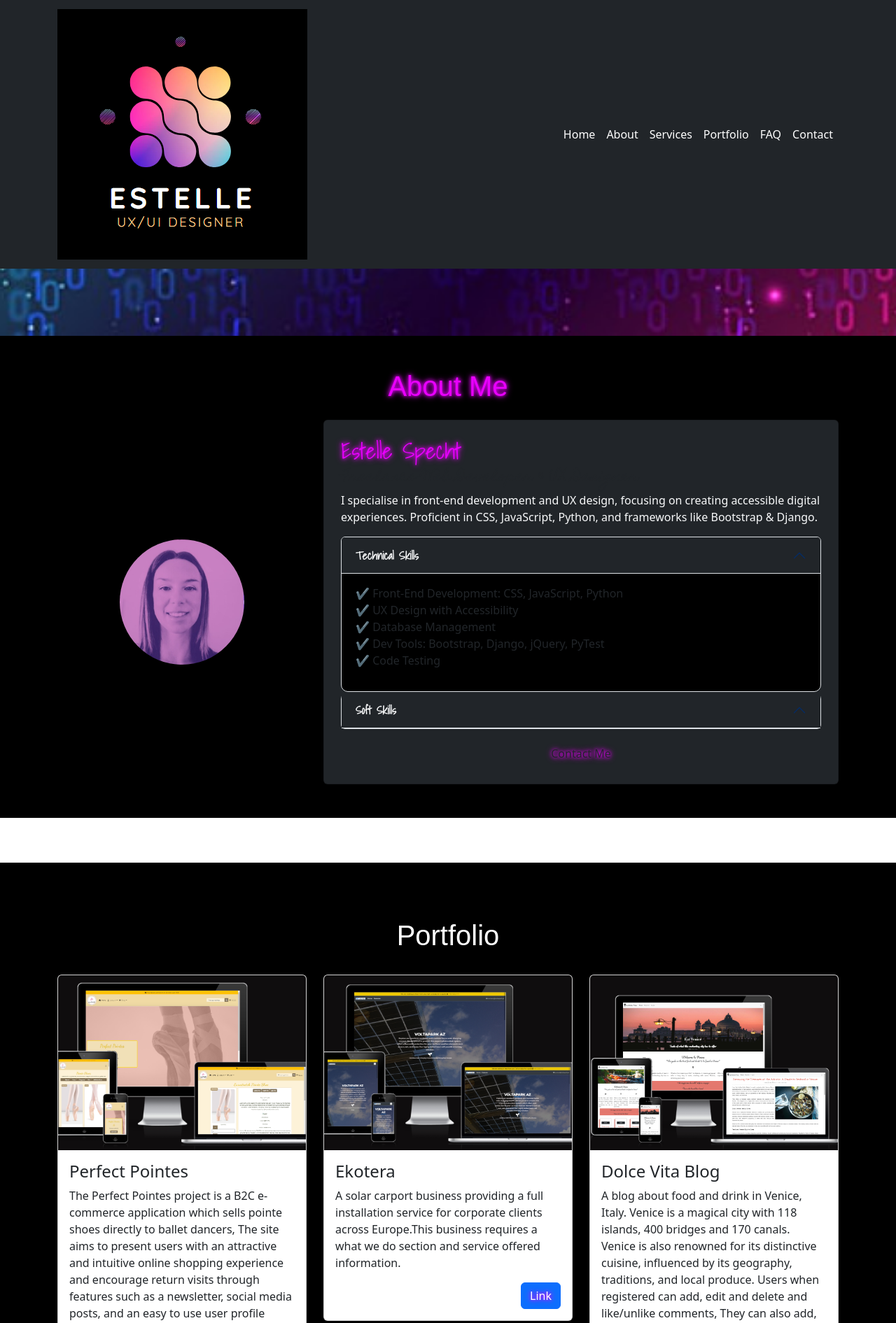
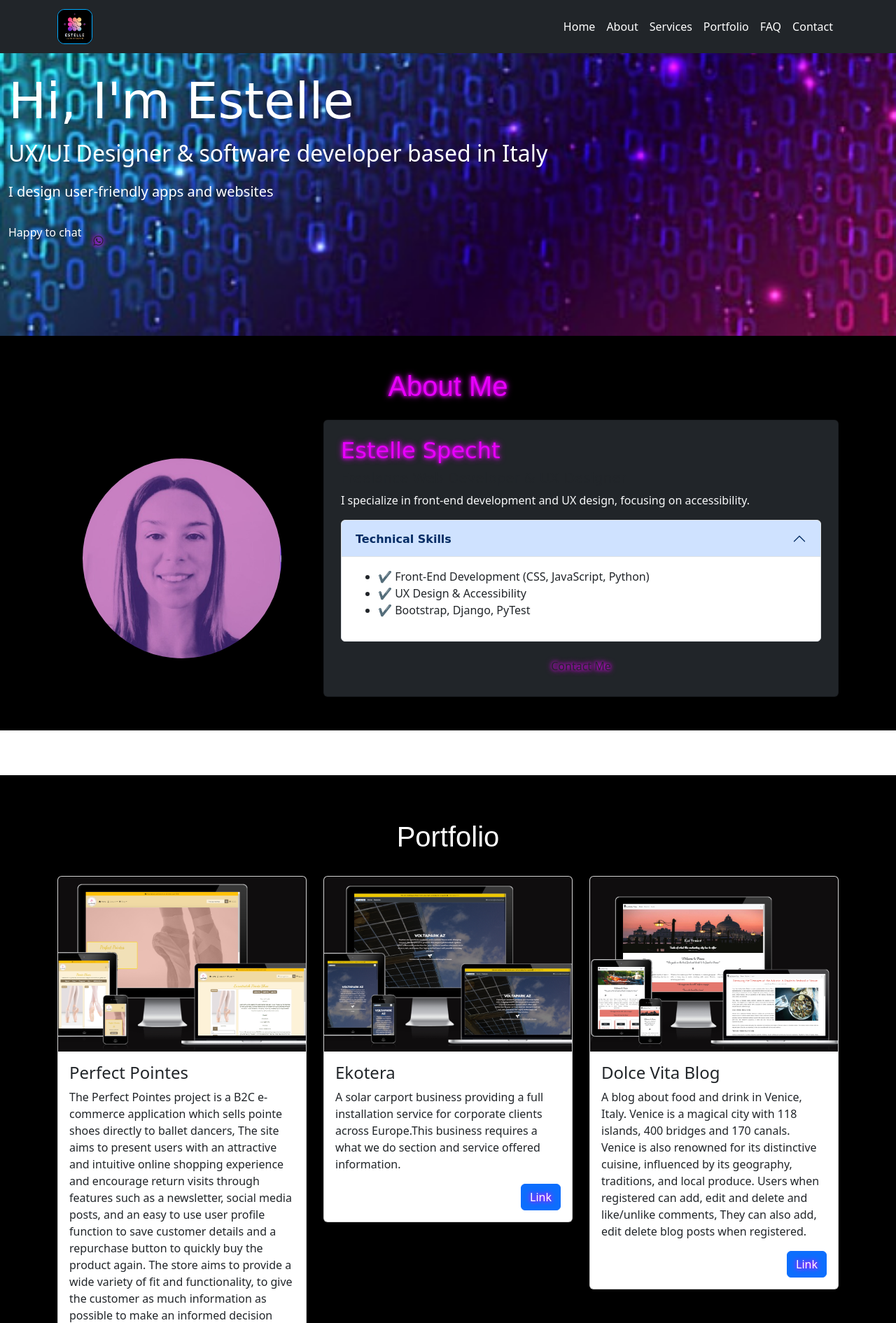
Before and after one commit to estii20/estelle_ux_designer, a plain HTML site: page index.html in a window 1280 px wide. Shown: the top 1891 px of the page at 70% size. Drawn offline with nearby package versions, Linux system fonts and the light colour scheme; a web font is replaced by a local one.

Commit message:
Update navbar and hero image style

```diff
--- a/css/style.css
+++ b/css/style.css
@@ -9,7 +9,7 @@
 body {
     background-color: #000000;
     color: #FFFFFF;
-    font-family: 'Montserrat', sans-serif;
+    font-family: 'Poppins', sans-serif;
     margin: 0;
     padding: 0;
     text-align: center;
@@ -38,11 +38,60 @@ h5 {
     margin-top: 4rem;
     padding-top: 4rem;
 }
+
 #contact {
     padding-bottom: 4rem;
 }
 
-/* hero background image */
+/* Navbar */
+.navbar {
+    transition: background 0.3s ease-in-out;
+}
+
+.navbar.scrolled {
+    background: rgba(0, 0, 0, 0.9);
+    box-shadow: 0 2px 10px rgba(0, 0, 0, 0.3);
+}
+
+.navbar-brand {
+    font-size: 1.8rem;
+    font-weight: bold;
+    color: #E900FF;
+}
+
+.nav-link {
+    color: #fff;
+    transition: color 0.3s ease-in-out;
+}
+
+.nav-link:hover {
+    color: #FFC600;
+}
+
+/* Fix navbar toggler icon color */
+.navbar-toggler-icon {
+    filter: invert(1);
+}
+
+/* Responsive logo */
+.logo {
+    max-width: 180px;
+    border: 1px solid #00aaff;
+    border-radius: 10px;
+    height: 50px;
+}
+
+/* Navbar */
+.navbar {
+    transition: background 0.3s ease-in-out;
+}
+
+.navbar.scrolled {
+    background: rgba(0, 0, 0, 0.9);
+    box-shadow: 0 2px 10px rgba(0, 0, 0, 0.3);
+}
+
+/* Hero image */
 .bgimage {
     height: 60vh;
     background: url('../images/hero.jpg') no-repeat center center fixed;
@@ -50,7 +99,7 @@ h5 {
     position: relative;
 }
 
-/* text css above hero image*/
+/* Hero Description */
 .hero_title {
     font-size: 4.5rem;
 }
@@ -68,16 +117,13 @@ h5 {
     color: white;
 }
 
-.logo {
-    height: 25vh;
+
+/* About Section */
+.fade-in {
+    opacity: 0;
+    transform: translateY(20px);
+    animation: fadeInUp 1s ease-out forwards;
 }
-
-/* Navbar toggler button */
-.custom-toggler .navbar-toggler-icon {
-    color: white;
-}
-
-/* about section image css */
 
 .text-neon {
     color: #E900FF;
@@ -102,8 +148,14 @@ h5 {
     box-shadow: 0 0 10px #FFC600;
 }
 
+/* Accordion */
 .accordion-button {
     font-weight: bold;
+    transition: transform 0.3s ease-in-out;
+}
+
+.accordion-button:hover {
+    transform: translateX(5px);
 }
 
 .accordion-button:not(.collapsed) {
@@ -111,23 +163,7 @@ h5 {
     color: white;
 }
 
-/* about section image css */
-
-.imageAboutPage {
-    width: 50%;
-    max-width: 50%;
-    height: auto;
-    border: 3px solid #FFC600;
-    border-radius: 10px;
-}
-
-.circle-image {
-    width: 50%;
-    height: auto;
-    border-radius: 50%;
-    object-fit: cover;
-}
-
+/* Buttons */
 .btn-neon {
     background: #E900FF;
     color: #000;
@@ -137,15 +173,21 @@ h5 {
     border-radius: 5px;
     display: inline-block;
     margin-top: 20px;
+    transition: all 0.3s ease-in-out;
 }
 
-.contact a {
-    color: #FFC600;
-    text-decoration: none;
-    font-size: 1.2em;
-    display: block;
-    margin: 10px 0;
+.btn-neon:hover {
+    background: #5800FF;
+    color: white;
+    box-shadow: 0 0 10px #E900FF, 0 0 20px #5800FF;
 }
+
+/* Animations */
+@keyframes fadeInUp {
+    0% { opacity: 0; transform: translateY(20px); }
+    100% { opacity: 1; transform: translateY(0); }
+}
+
 
 /* Portfolio Section */
 
--- a/index.html
+++ b/index.html
@@ -7,7 +7,9 @@
     <!-- linking css file -->
     <link rel="stylesheet" href="css/style.css">
     <!-- Google Fonts -->
-    <link href="https://fonts.googleapis.com/css2?family=Montserrat:wght@300;700&family=Homemade+Apple&family=Shadows+Into+Light&family=Sixtyfour+Convergence&display=swap" rel="stylesheet">
+    <link href="https://fonts.googleapis.com/css2?family=Montserrat:wght@300;700&family=Poppins:wght@300;700&display=swap"
+    rel="stylesheet">
+
     <link href="https://cdn.jsdelivr.net/npm/bootstrap@5.3.0/dist/css/bootstrap.min.css" rel="stylesheet">
     <title>Estelle's UX Portfolio</title>
 </head>
@@ -15,7 +17,7 @@
     <nav class="navbar navbar-expand-lg navbar-dark bg-dark fixed-top">
         <div class="container">
             <a class="navbar-brand text-white" href="index.html">
-                <img src="images/logo.png" class="img-fluid logo" alt="Estelle's Logo">
+                <img src="images/logo.png" class="logo" alt="Estelle's Logo">
             </a>
             <button class="navbar-toggler" type="button" data-bs-toggle="collapse"
             data-bs-target="#navbarSupportedContent" aria-controls="navbarSupportedContent"
@@ -48,9 +50,9 @@
         </div>
     </nav>
 
-    <!-- main banner -->
+    <!-- Hero image -->
     <section class="bgimage" id="home">
-        <div class="container-fluid">
+        <div class="container-fluid py-5">
             <div class="row">
             <div class="col-lg-12 col-md-12 col-sm-12 col-xs-12 hero-text">
                 <h2 class="hero_title">Hi, I'm Estelle</h2>
@@ -64,64 +66,34 @@
         </div>
     </section>
 
-    <section id="about" class="bg-black text-white py-5">
+    <!-- About Section -->
+    <section id="about" class="bg-black text-white py-5 fade-in">
         <div class="container">
             <h1 class="text-center mb-4 text-neon">About Me</h1>
             <div class="row align-items-center">
-                <!-- Profile Image -->
                 <div class="col-lg-4 col-md-6 text-center">
                     <img src="images/photo.png" class="img-fluid rounded-circle shadow-lg circle-image" alt="Estelle Specht">
                 </div>
-
-                <!-- About Info -->
                 <div class="col-lg-8 col-md-6">
                     <div class="card bg-dark text-light border-neon p-4">
                         <h2 class="text-neon">Estelle Specht</h2>
                         <h5 class="text-muted">Freelance Web Developer & UX Designer</h5>
-                        <p>
-                            I specialise in front-end development and UX design, focusing on creating accessible digital experiences.
-                            Proficient in CSS, JavaScript, Python, and frameworks like Bootstrap & Django.
-                        </p>
+                        <p>I specialize in front-end development and UX design, focusing on accessibility.</p>
 
-                        <!-- Skills Section -->
+                        <!-- Skills Accordion -->
                         <div class="accordion" id="skillsAccordion">
-                            <!-- Technical Skills -->
-                            <div class="accordion-item bg-black border-neon">
+                            <div class="accordion-item border-neon">
                                 <h2 class="accordion-header">
-                                    <button class="accordion-button bg-dark text-light" type="button"
-                                    data-bs-toggle="collapse" data-bs-target="#technicalSkills">
+                                    <button class="accordion-button" data-bs-toggle="collapse" data-bs-target="#technicalSkills">
                                         Technical Skills
                                     </button>
                                 </h2>
-                                <div id="technicalSkills" class="accordion-collapse collapse show"
-                                data-bs-parent="#skillsAccordion">
+                                <div id="technicalSkills" class="accordion-collapse collapse show">
                                     <div class="accordion-body">
-                                        <ul class="list-unstyled">
-                                            <li>✔ Front-End Development: CSS, JavaScript, Python</li>
-                                            <li>✔ UX Design with Accessibility</li>
-                                            <li>✔ Database Management</li>
-                                            <li>✔ Dev Tools: Bootstrap, Django, jQuery, PyTest</li>
-                                            <li>✔ Code Testing</li>
-                                        </ul>
-                                    </div>
-                                </div>
-                            </div>
-
-                            <!-- Soft Skills -->
-                            <div class="accordion-item bg-black border-neon">
-                                <h2 class="accordion-header">
-                                    <button class="accordion-button bg-dark text-light" type="button"
-                                    data-bs-toggle="collapse" data-bs-target="#softSkills">
-                                        Soft Skills
-                                    </button>
-                                </h2>
-                                <div id="softSkills" class="accordion-collapse collapse" data-bs-parent="#skillsAccordion">
-                                    <div class="accordion-body">
-                                        <ul class="list-unstyled">
-                                            <li>✔ Excellent verbal & written communication</li>
-                                            <li>✔ Strong problem-solving abilities</li>
-                                            <li>✔ Customer Service & Support</li>
-                                            <li>✔ Team collaboration & adaptability</li>
+                                        <ul>
+                                            <li>✔ Front-End Development (CSS, JavaScript, Python)</li>
+                                            <li>✔ UX Design & Accessibility</li>
+                                            <li>✔ Bootstrap, Django, PyTest</li>
                                         </ul>
                                     </div>
                                 </div>
@@ -137,7 +109,7 @@
 
 
     <!-- portfolio section-->
-    <section id="portfolio" class="bg-black text-white">
+    <section id="portfolio" class="bg-black text-white py-5 fade-in">
         <div class="container mt-3">
             <h1 class="text-center">Portfolio</h1>
             <div class="row">
@@ -258,7 +230,7 @@
     </section>
 
     <!-- Contact Section-->
-    <section id="contact" class="contact-section">
+    <section id="contact" class="bg-black text-white py-5 fade-in">
         <div class="container mt-5 contact-content">
             <h2 class="text-center text-white mb-5 section-title">Contact Us</h2>
 
@@ -304,7 +276,7 @@
             <h3>About</h3>
             <p>Freelance Web Developer & UX Designer</p>
         </div>
-        <img src="images/estelle_specht_font.png" class="img-fluid logo" alt="Estelle's Font">
+        <img src="images/estelle_specht_font.png" class="logo" alt="Estelle's Font">
 
         <!-- Quick Links -->
         <div class="footer-links">
@@ -339,6 +311,17 @@
         </div>
     </footer>
 
+    <!-- Navbar JS -->
+    <script>
+        window.addEventListener('scroll', function() {
+        const navbar = document.querySelector('.navbar');
+        if (window.scrollY > 50) {
+            navbar.classList.add('scrolled');
+        } else {
+            navbar.classList.remove('scrolled');
+        }
+    });
+    </script>
     <script src="https://cdn.jsdelivr.net/npm/bootstrap@5.3.0/dist/js/bootstrap.bundle.min.js"></script>
     <!-- font awesome script -->
     <script src="https://kit.fontawesome.com/f75c96defe.js" crossorigin="anonymous" defer></script>
```
